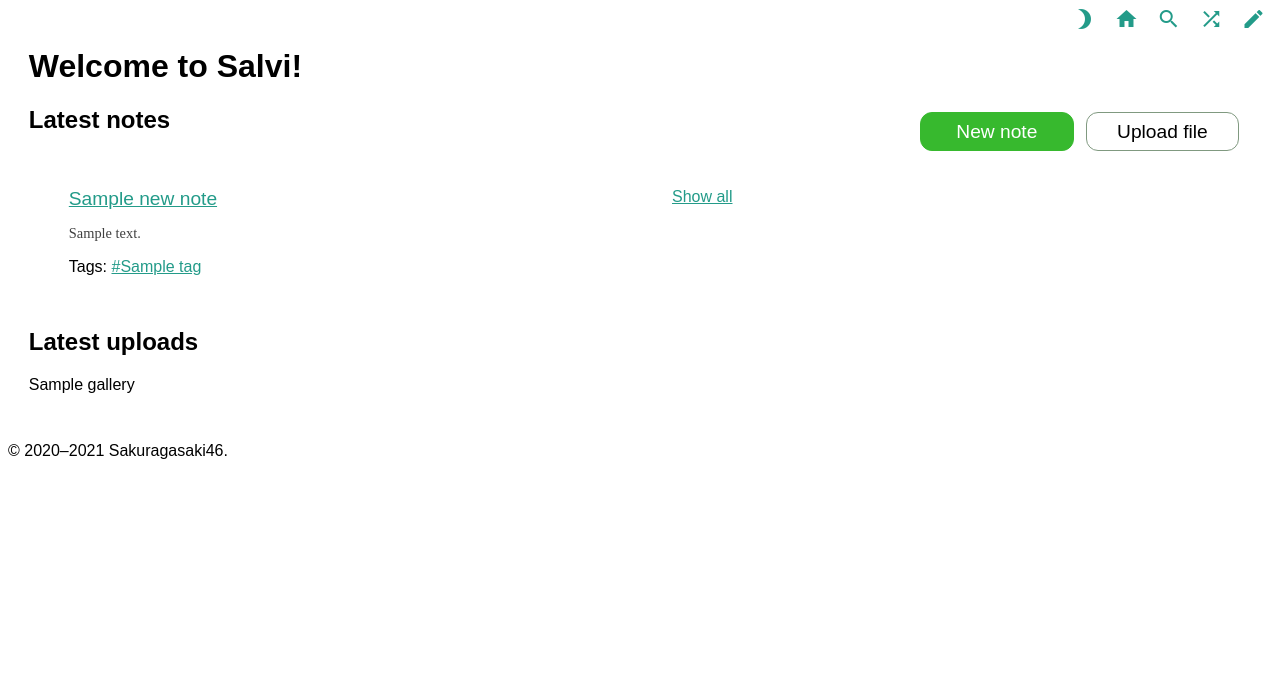
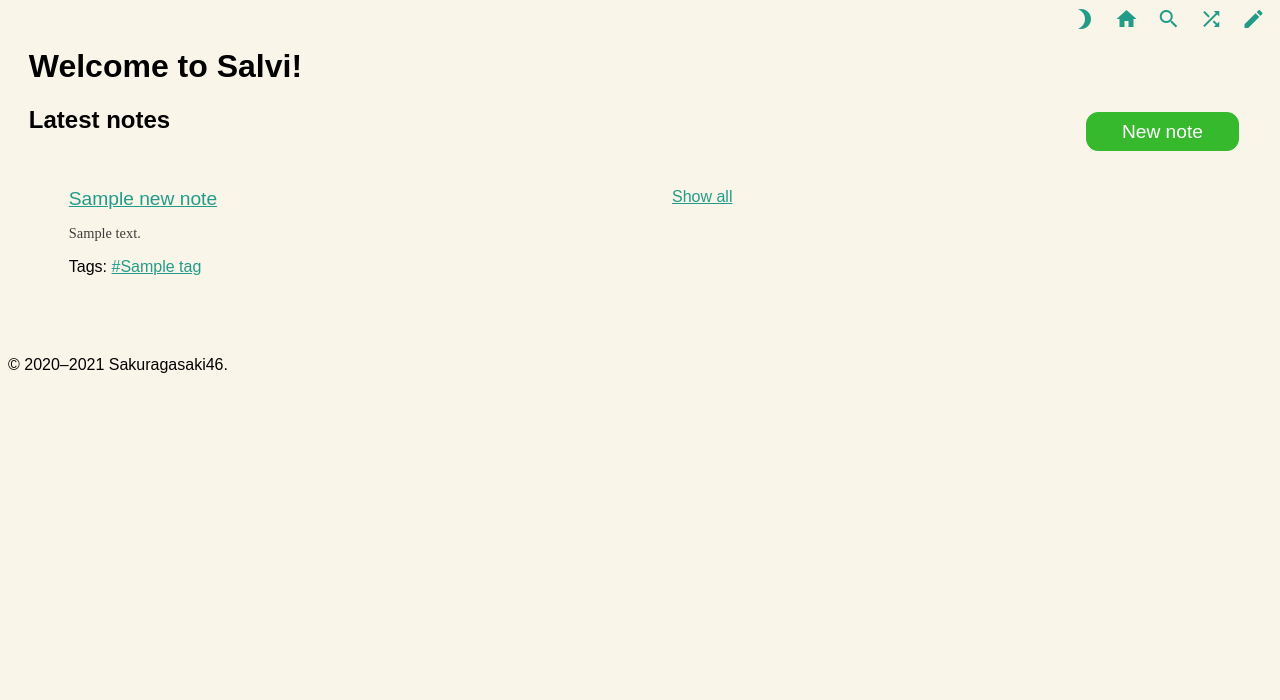
Before and after one commit to sakuragasaki46/salvi, a Flask app: template templates/home.html in a window 1280 px wide. Shown: the top 700 px of the page. Run offline with Flask 2, Linux system fonts and the light colour scheme; the template is opened without the code that fills it: most values are stand-ins (such as "Sample title", 1, 10 or a date in 2020); some libraries are stand-ins or nearby versions.

Commit message:
Remove magic words and uploads, deprecate upload endpoints, style changes, version advance

```diff
--- a/app.py
+++ b/app.py
@@ -31,12 +31,8 @@ try:
     from slugify import slugify
 except ImportError:
     slugify = None
-try:
-    import markdown_strikethrough
-except Exception:
-    markdown_strikethrough = None
 
-__version__ = '0.4'
+__version__ = '0.5-dev'
 
 #### CONSTANTS ####
 
@@ -92,6 +88,28 @@ def _makelist(l):
         return [l]
     else:
         return []
+
+
+#### MARKDOWN EXTENSIONS ####
+
+class StrikethroughExtension(markdown.extensions.Extension):
+    def extendMarkdown(self, md, md_globals):
+        postprocessor = StrikethroughPostprocessor(md)
+        md.postprocessors.add('strikethrough', postprocessor, '>raw_html')
+
+class StrikethroughPostprocessor(markdown.postprocessors.Postprocessor):
+    pattern = re.compile(r"~~(((?!~~).)+)~~", re.DOTALL)
+
+    def run(self, html):
+        return re.sub(self.pattern, self.convert, html)
+
+    def convert(self, match):
+        return '<del>' + match.group(1) + '</del>'
+
+### XXX it currently only detects spoilers that are not at the beginning of the line. To be fixed.
+class SpoilerExtension(markdown.extensions.Extension):
+    def extendMarkdown(self, md, md_globals):
+        md.inlinePatterns.register(markdown.inlinepatterns.SimpleTagInlineProcessor(r'()>!(.*?)!<', 'span class="spoiler"'), 'spoiler', 14)
 
 #### DATABASE SCHEMA ####
 
@@ -321,6 +339,9 @@ class PagePolicy(BaseModel):
             (('page', 'key'), True),
         )
 
+# DEPRECATED
+# It will be possibly removed in v0.6.
+# Use external image URL instead.
 class Upload(BaseModel):
     name = CharField(256)
     url_name = CharField(256, null=True)
@@ -382,34 +403,11 @@ def init_db():
 
 #### WIKI SYNTAX ####
 
-magic_word_filters = {}
-
-def _replace_magic_word(match):
-    name = match.group(1)
-    if name not in magic_word_filters:
-        return match.group()
-    f = magic_word_filters[name]
-    try:
-        return f(*(x.strip() for x in match.group(2).split('|')))
-    except Exception:
-        return ''
-
-def expand_magic_words(text):
-    '''
-    Replace the special markups in double curly brackets.
-
-    Unknown keywords are not replaced. Valid keywords with invalid arguments are replaced with nothing.
-    '''
-    return re.sub(MAGIC_RE, _replace_magic_word, text)
-
 def md(text, expand_magic=False, toc=True):
     if expand_magic:
         # DEPRECATED seeking for a better solution.
         warnings.warn('Magic words are no more supported.', DeprecationWarning)
-        text = expand_magic_words(text)
-    extensions = ['tables', 'footnotes', 'fenced_code', 'sane_lists']
-    if markdown_strikethrough:
-        extensions.append("markdown_strikethrough.extension")
+    extensions = ['tables', 'footnotes', 'fenced_code', 'sane_lists', StrikethroughExtension(), SpoilerExtension()]
     if toc:
         extensions.append('toc')
     return markdown.Markdown(extensions=extensions).convert(text)
@@ -418,58 +416,8 @@ def remove_tags(text, convert=True, headings=True):
     if headings:
         text = re.sub(r'\#[^\n]*', '', text)
     if convert:
-        text = md(text, expand_magic=False, toc=False)
+        text = md(text, toc=False)
     return re.sub(r'<.*?>|\{\{.*?\}\}', '', text)
-
-
-### Magic words (deprecated!) ###
-
-def expand_backto(pageid):
-    p = Page[pageid]
-    return '*&laquo; Main article: [{}]({}).*'.format(html.escape(p.title), p.get_url())
-
-magic_word_filters['backto'] = expand_backto
-
-def expand_upload(id, *opt):
-    try:
-        upload = Upload[id]
-    except Upload.DoesNotExist:
-        return ''
-    if opt:
-        desc = opt[-1]
-    else:
-        desc = None
-    classname = 'fig-right'
-    return '<figure class="{0}"><a href="/upload-info/{4}"><img alt="{1}" src="{2}" title="{1}"></a>{3}</figure>'.format(
-        classname, html.escape(upload.name), upload.url,
-        '<figcaption>{0}</figcaption>'.format(md(desc, expand_magic=False)) if desc else '',
-        upload.id)
-
-magic_word_filters['media'] = expand_upload
-
-def make_gallery(items):
-    result = []
-    for upload, desc in items:
-        result.append('<figure class="fig-gallery"><a href="/upload-info/{0}"><img alt="{1}" src="{2}" title="{1}"></a>{3}</figure>'.format(
-            upload.id, html.escape(upload.name), upload.url,
-            '<figcaption>{0}</figcaption>'.format(md(desc, expand_magic=False)) if desc else ''))
-    return '<div class="gallery">' + ''.join(result) + '</div>'
-
-def expand_gallery(*ids):
-    items = []
-    for i in ids:
-        if ' ' in i:
-            id, desc = i.split(' ', 1)
-        else:
-            id, desc = i, ''
-        try:
-            upload = Upload[id]
-        except Upload.DoesNotExist:
-            continue
-        items.append((upload, desc))
-    return make_gallery(items)
-
-magic_word_filters['gallery'] = expand_gallery
 
 #### I18N ####
 
@@ -549,8 +497,7 @@ def linebreaks(text):
 def homepage():
     page_limit = _getconf("appearance","items_per_page",20,cast=int)
     return render_template('home.html', new_notes=Page.select()
-        .order_by(Page.touched.desc()).limit(page_limit),
-        gallery=make_gallery((x, '') for x in Upload.select().order_by(Upload.upload_date.desc()).limit(3)))
+        .order_by(Page.touched.desc()).limit(page_limit))
 
 @app.route('/robots.txt')
 def robots():
@@ -795,27 +742,10 @@ def listtag(tag, page=1):
 def media(fp):
     return send_from_directory(UPLOAD_DIR, fp)
 
-@app.route('/upload/', methods=['GET', 'POST'])
+# symbolic route as of v0.5
+@app.route('/upload/', methods=['GET'])
 def upload():
-    if request.method == 'POST':
-        name = request.form['name']
-        file = request.files['file']
-        filename = file.filename
-        ext = os.path.splitext(filename)[1]
-        content = file.read()
-        try:
-            upl = Upload.create_content(name, ext, content)
-            flash('File uploaded successfully')
-            return redirect('/upload-info/{}/'.format(upl.id))
-        except Exception:
-            sys.excepthook(*sys.exc_info())
-            flash('Unable to upload file. Try again later.')
     return render_template('upload.html')
-
-@app.route('/upload-info/<int:id>/')
-def upload_info(id):
-    upl = Upload[id]
-    return render_template('uploadinfo.html', upl=upl, type_list=upload_types_rev)
 
 @app.route('/stats/')
 def stats():
@@ -881,7 +811,14 @@ def easter_y(y=None):
 
 #### EXTENSIONS ####
 
-active_extensions = ['contactnova']
+active_extensions = []
+
+_i = 1
+_extension_name = _getconf('extensions', 'ext.{}'.format(_i))
+while _extension_name:
+    active_extensions.append(_extension_name)
+    _i += 1
+    _extension_name = _getconf('extensions', 'ext.{}'.format(_i))
 
 for ext in active_extensions:
     try:
--- a/static/style.css
+++ b/static/style.css
@@ -1,13 +1,14 @@
 /* basic styles */
-body{font-family:sans-serif}
+body{font-family:sans-serif;background-color:#faf5e9}
 .content{margin: 3em 1.3em}
 
 /* content styles */
-#firstHeading {font-family: 'Oswald','Anton','Impact',sans-serif; text-align: center;font-size:3em}
+#firstHeading {font-family:sans-serif; text-align: center;font-size:3em; font-weight: normal}
 .inner-content{font-family:serif; margin: 1.7em auto; max-width: 1280px; line-height: 1.9; color: #1f2528}
 .inner-content em,.inner-content strong{color: black}
 .inner-content h1{color: #99081f}
-.inner-content table, .inner-content h2, .inner-content h3, .inner-content h4, .inner-content h5, .inner-content h6{font-family:sans-serif; color: black}
+.inner-content table {font-family: sans-serif}
+.inner-content h2, .inner-content h3, .inner-content h4, .inner-content h5, .inner-content h6{font-family:sans-serif; color: black; font-weight: normal}
 .inner-content h3{margin:0.8em 0}
 .inner-content h4{margin:0.6em 0}
 .inner-content h5{margin:0.5em 0}
@@ -19,6 +20,9 @@ body{font-family:sans-serif}
 .inner-content table > * > tr > th, .inner-content table > tr > th {background-color:#f9f9f9;border:#ccc 1px solid;padding:2px}
 .inner-content table > * > tr > td, .inner-content table > tr > td {border:#ccc 1px solid;padding:2px}
 
+/* spoiler styles */
+.spoiler {color: black; background-color:black}
+.spoiler.revealed {color: #1f2528; background-color: transparent}
 
 /* interface styles */
 .nl-list{list-style:none}
@@ -143,6 +147,8 @@ body.dark, .dark input, .dark textarea{background-color: #1f1f1f; color: white}
 a.dark-theme-toggle-off{display: none}
 .dark a.dark-theme-toggle-off{display: inline}
 .dark a.dark-theme-toggle-on{display: none}
+.dark .spoiler {color: white; background-color: white}
+.dark .spoiler.revealed {color: white; background-color: transparent}
 
 /* ?????? */
 .wrap_responsive_cells {
--- a/templates/edit.html
+++ b/templates/edit.html
@@ -56,4 +56,5 @@
 
 {% block scripts %}
 <script src="/static/edit.js"></script>
+<script src="/static/content.js"></script>
 {% endblock %}
--- a/templates/home.html
+++ b/templates/home.html
@@ -7,7 +7,6 @@
 
 <div class="nl-new">
   <a href="/create/"><button class="submit-primary">{{ T('new-note') }}</button></a>
-  <a href="/upload/"><button class="submit-secondary">{{ T('upload-file') }}</button></a>
 </div>
 
 <h2>{{ T('latest-notes') }}</h2>
@@ -31,8 +30,4 @@
   <li><a href="/p/most_recent/">{{ T('show-all') }}</a></li>
 </ul>
 
-<h2>{{ T('latest-uploads') }}</h2>
-
-{# TODO security flaw; find a way to do this in a more safe manner! #}
-{{ gallery|safe }}
 {% endblock %}
--- a/templates/stats.html
+++ b/templates/stats.html
@@ -8,7 +8,6 @@
 <ul>
   <li>Number of pages: <strong>{{ notes_count }}</strong></li>
   <li>Number of pages with URL set: <strong>{{ notes_with_url }}</strong></li>
-  <li>Number of uploads: <strong>{{ upload_count }}</strong></li>
   <li>Number of revisions: <strong>{{ revision_count }}</strong></li>
   <li>Average revisions per page: <strong>{{ (revision_count / notes_count)|round(2) }}</strong></li>
 </ul>
```
Also changed, not shown: static/content.js (added, +8 -0 lines), templates/upload.html (+4 -26 lines), templates/view.html (+7 -0 lines).
